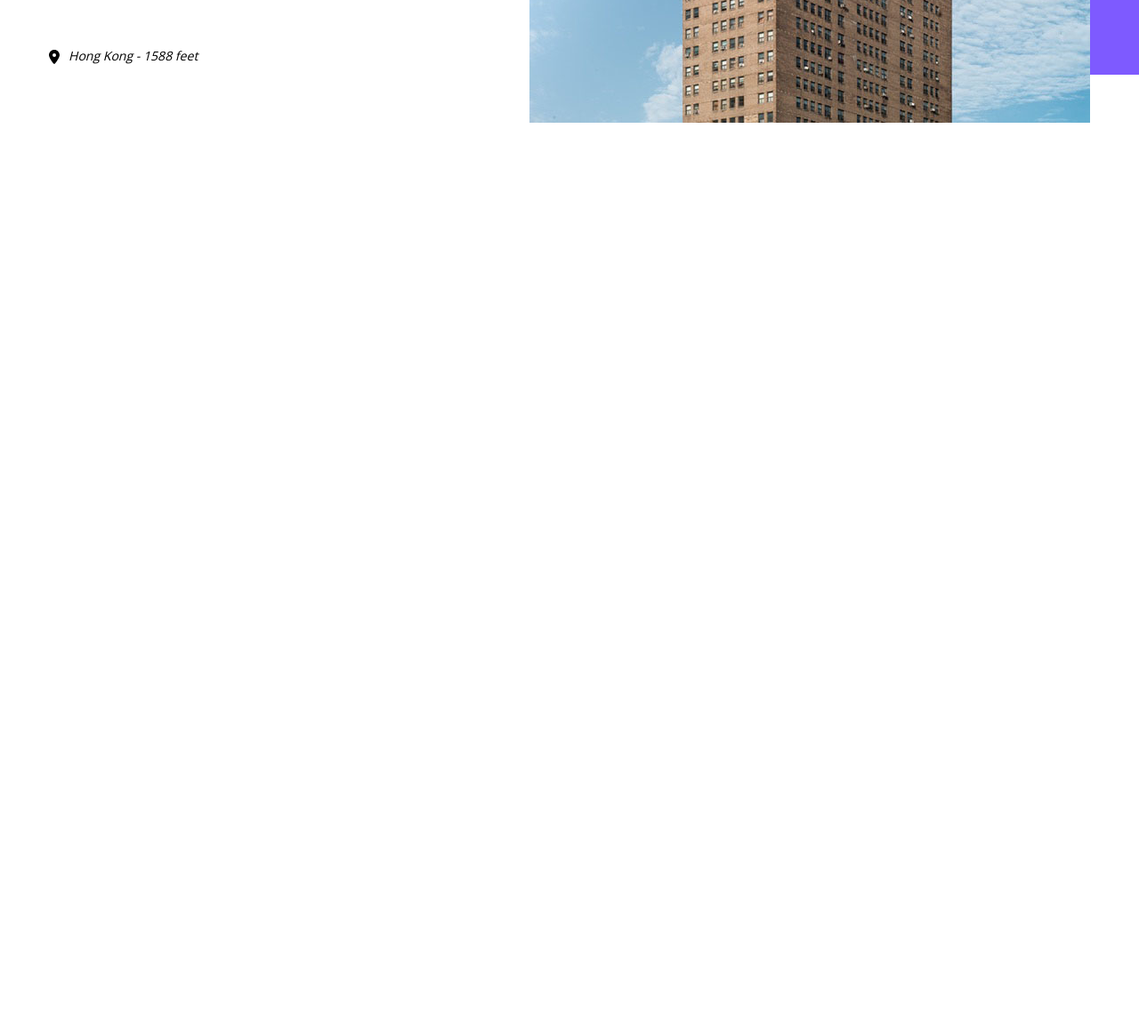
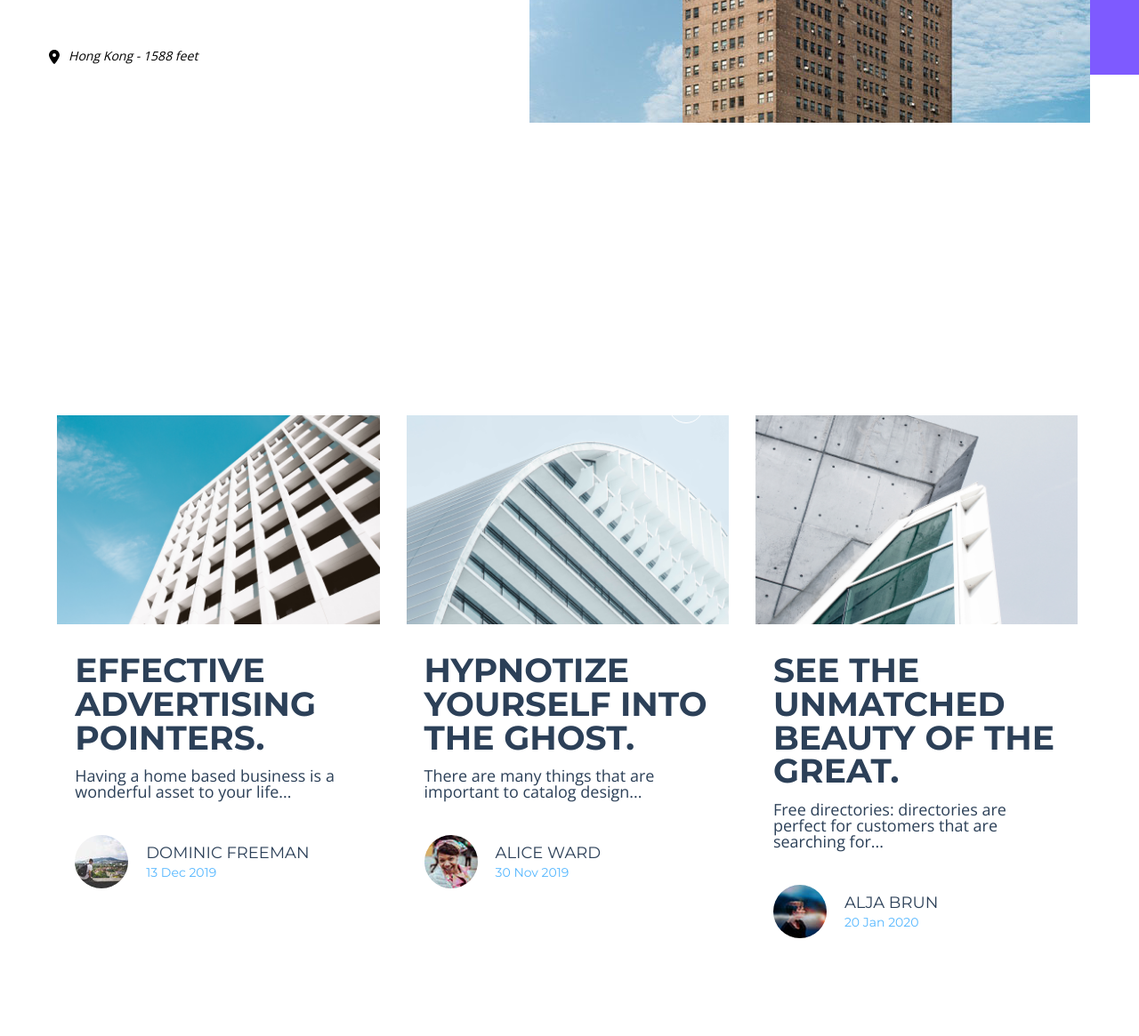
Before and after one commit to IonPetrascu/Monticello-, a plain HTML site: page index.html in a window 1280 px wide. Shown: the part 2207-3372 px from the top of the page at 89% size. Before the commit the page ends 2488 px from the top, so only its background shows below. Drawn offline with nearby package versions, Linux system fonts and the light colour scheme; some packages are replaced by stand-ins of ours.

Commit message:
add responsive for section news

```diff
--- a/index.html
+++ b/index.html
@@ -116,7 +116,7 @@
                 </div>
             </div>
         </section>
-        <section id="news" class="news none">
+        <section id="news" class="news ">
             <div class="news__wrapper">
                 <h2 class="news__title">Latest news</h2>
                 <div class="slider">
--- a/js/script.js
+++ b/js/script.js
@@ -22,17 +22,35 @@ $('.slider').slick({
 	autoplaySpeed:4000,
 	responsive:[
 		{
-			breakpoint: 900,
+			breakpoint: 1000,
 			settings: {
 				slidesToShow:2
 			}
 		},
 		{
-			breakpoint: 550,
+			breakpoint: 700,
 			settings: {
-				slidesToShow:1
+				slidesToShow:1,
+
 			}
-		}
+		},
+		{
+			breakpoint: 500,
+			settings: {
+				slidesToShow:1,
+				dots:false,
+			}
+		},
+		{
+			breakpoint: 400,
+			settings: {
+				slidesToShow:1,
+				dots:false,
+				prevArrow:false,
+				nextArrow:false,
+			}
+		},
+
 	]
 });
   });
--- a/scss/blocks/_banner.scss
+++ b/scss/blocks/_banner.scss
@@ -156,7 +156,7 @@
    }
    .banner .slick-dots{
     right: 25px;
-    top: 40%;
+    top: 50%;
    }
    .slick{
     height: 70vh;
--- a/scss/blocks/_news.scss
+++ b/scss/blocks/_news.scss
@@ -20,10 +20,11 @@
 
 .news__title {
     @include title();
-    color: $main-color;
+    color: $white;
     text-align: center;
     margin-bottom: 89px;
     position: relative;
+    font-size: clamp(1.875rem, 0.986vw + 1.567rem, 2.75rem);
 
     &:before {
         content: "";
@@ -33,7 +34,7 @@
         transform: translateX(-50%);
         width: 100px;
         height: 1px;
-        background-color: $main-color;
+        background-color: $white;
     }
 }
 
@@ -60,7 +61,7 @@
     h3 {
         color: $main-color;
         font-family: $font-main;
-        font-size: 22px;
+        font-size: clamp(1.875rem, 0.986vw + 1.567rem, 2.75rem);
         font-weight: 700;
         margin-bottom: 15px;
     }
@@ -195,3 +196,60 @@
     transform: translateY(-50%);
 
 }
+
+//media
+@media screen and (max-width: 1360px) {
+   .news{
+    height: 840px
+   }
+   .news__wrapper{
+    padding: 60px 10px ;
+   }
+    .news .next-arrow{
+        top: 18%;
+        right: 39%;
+        transform: translateX(50%);
+    }
+    .news .priv-arrow{
+        top: 18%;
+        left: 35%;
+        transform: translateX(50%);
+    }
+    .news .slick-dots{
+        bottom: -20px;
+    }
+
+}
+@media screen and (max-width: 700px) {
+
+    .news .slick-track{
+        gap: 0px;
+    }
+    .news .next-arrow{
+        top: 15%;
+
+    }
+    .news .priv-arrow{
+        top: 15%;
+
+    }
+    .news{
+        height: 1000px;
+    }
+}
+@media screen and (max-width: 500px) {
+
+    .news{
+        height: 800px;
+    }
+    .news .slick-dots{
+
+    }
+
+}
+@media screen and (max-width: 300px) {
+    .news__title{
+        margin-bottom: 20px;
+    }
+
+}
```
Also changed, not shown: css/index.css, 1 other file.
